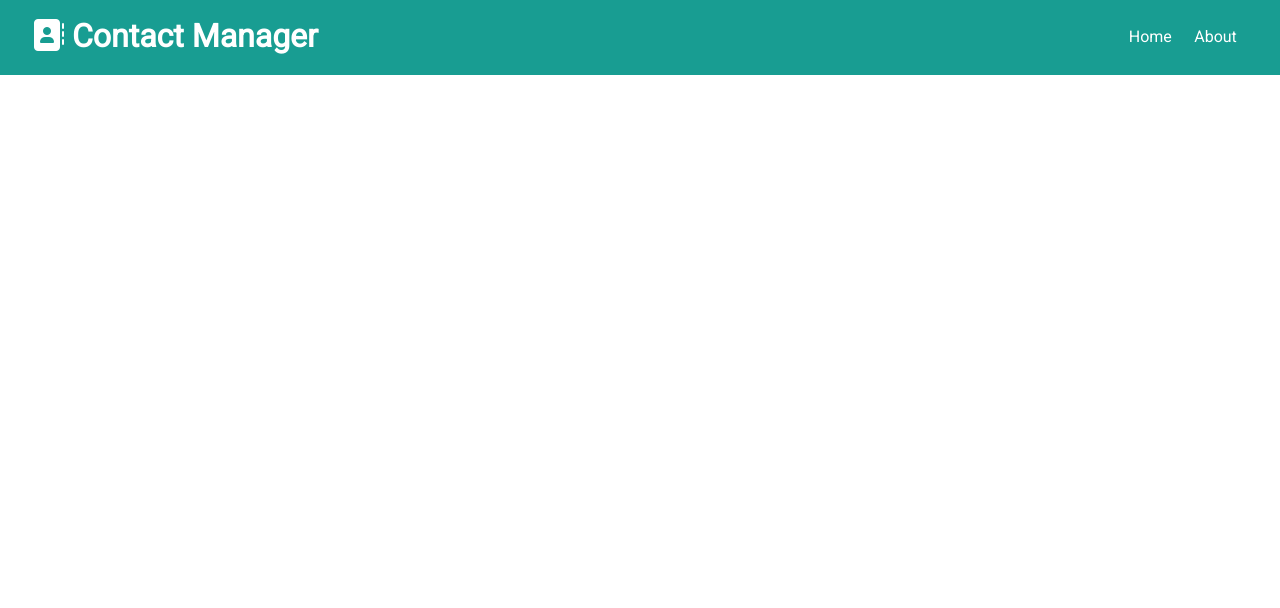
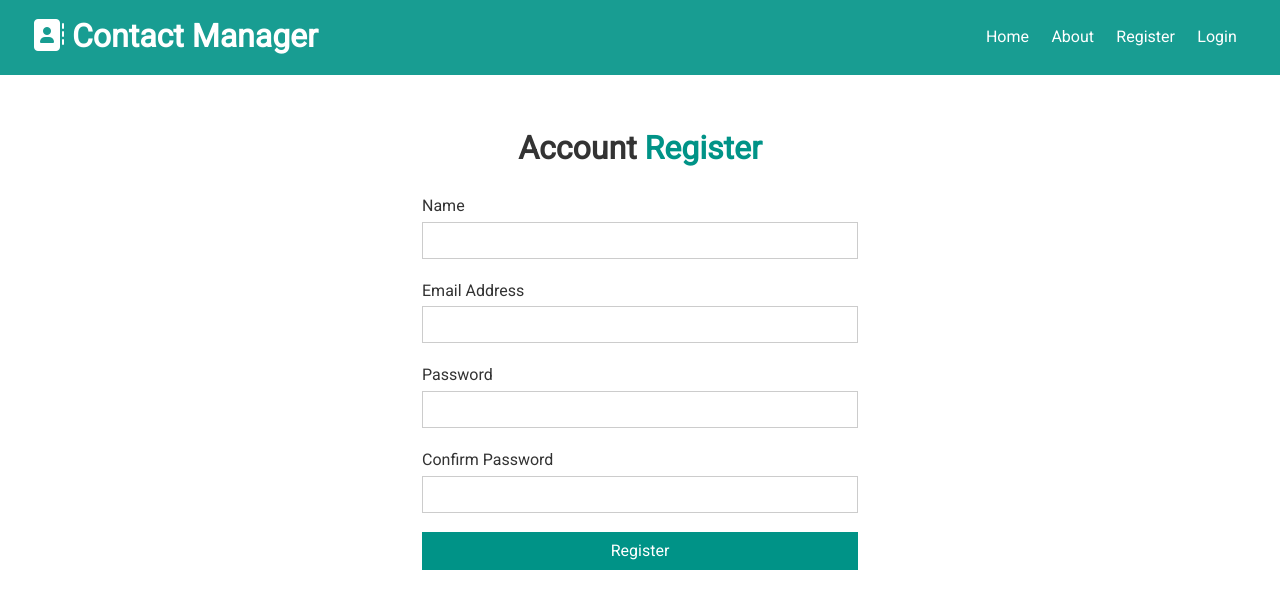
Before and after one commit to chinmayparab/contact-manager, a React (Create React App) app in the folder client/: page /register in a window 1280 px wide. Shown: the top 608 px of the page. Built offline with nearby package versions, Linux system fonts and the light colour scheme.

Commit message:
Login Register components plus Auth setup

```diff
--- a/client/src/App.js
+++ b/client/src/App.js
@@ -2,14 +2,19 @@
 import Navbar from "./components/layout/Navbar";
 import Home from "./components/pages/Home";
 import About from "./components/pages/About";
+import Register from "./components/auth/Register";
+import Login from "./components/auth/Login";
 
 import ContactState from "./context/contact/ContactState";
+import AuthState from "./context/auth/AuthState";
+
 import { BrowserRouter as Router, Route, Switch } from "react-router-dom";
 
 import "./App.css";
 
 const App = () => {
   return (
+    <AuthState>
       <ContactState>
         <Router>
           <Fragment>
@@ -18,11 +23,14 @@
               <Switch>
                 <Route exact path='/' component={Home} />
                 <Route exact path='/about' component={About} />
+                <Route exact path='/register' component={Register} />
+                <Route exact path='/login' component={Login} />
               </Switch>
             </div>
           </Fragment>
         </Router>
       </ContactState>
+    </AuthState>
   );
 };
 
--- /dev/null
+++ b/client/src/components/auth/Login.js
@@ -0,0 +1,54 @@
+import React, { useState } from "react";
+
+const Login = () => {
+  const [user, setUser] = useState({
+    email: "",
+    password: "",
+  });
+
+  const { email, password } = user;
+
+  const onChange = (e) =>
+    setUser({
+      ...user,
+      [e.target.name]: e.target.value,
+    });
+
+  const onSubmit = (e) => {
+    e.preventDefault();
+    console.log("login");
+  };
+
+  return (
+    <div className='form-container'>
+      <h1>
+        Account <span className='text-primary'>Login</span>
+      </h1>
+
+      <form onSubmit={onSubmit}>
+        <div className='form-group'>
+          <label htmlFor='email'>Email Address</label>
+          <input type='email' name='email' value={email} onChange={onChange} />
+        </div>
+
+        <div className='form-group'>
+          <label htmlFor='password'>Password</label>
+          <input
+            type='password'
+            name='password'
+            value={password}
+            onChange={onChange}
+          />
+        </div>
+
+        <input
+          type='submit'
+          value='Login'
+          className='btn btn-primary btn-block'
+        />
+      </form>
+    </div>
+  );
+};
+
+export default Login;
--- /dev/null
+++ b/client/src/components/auth/Register.js
@@ -0,0 +1,71 @@
+import React, { useState } from "react";
+
+const Register = () => {
+  const [user, setUser] = useState({
+    name: "",
+    email: "",
+    password: "",
+    password2: "",
+  });
+
+  const { name, email, password, password2 } = user;
+
+  const onChange = (e) =>
+    setUser({
+      ...user,
+      [e.target.name]: e.target.value,
+    });
+
+  const onSubmit = (e) => {
+    e.preventDefault();
+    console.log("object");
+  };
+
+  return (
+    <div className='form-container'>
+      <h1>
+        Account <span className='text-primary'>Register</span>
+      </h1>
+
+      <form onSubmit={onSubmit}>
+        <div className='form-group'>
+          <label htmlFor='name'>Name</label>
+          <input type='text' name='name' value={name} onChange={onChange} />
+        </div>
+
+        <div className='form-group'>
+          <label htmlFor='email'>Email Address</label>
+          <input type='email' name='email' value={email} onChange={onChange} />
+        </div>
+
+        <div className='form-group'>
+          <label htmlFor='password'>Password</label>
+          <input
+            type='password'
+            name='password'
+            value={password}
+            onChange={onChange}
+          />
+        </div>
+
+        <div className='form-group'>
+          <label htmlFor='password2'>Confirm Password</label>
+          <input
+            type='password'
+            name='password2'
+            value={password2}
+            onChange={onChange}
+          />
+        </div>
+
+        <input
+          type='submit'
+          value='Register'
+          className='btn btn-primary btn-block'
+        />
+      </form>
+    </div>
+  );
+};
+
+export default Register;
--- a/client/src/components/contacts/Contacts.js
+++ b/client/src/components/contacts/Contacts.js
@@ -1,4 +1,5 @@
 import React, { Fragment, useContext } from "react";
+import { CSSTransition, TransitionGroup } from "react-transition-group";
 import ContactItem from "./ContactItem";
 import ContactContext from "../../context/contact/contactContext";
 
@@ -13,13 +14,19 @@
 
   return (
     <Fragment>
-      {filtered !== null
-        ? filtered.map((contact) => (
-            <ContactItem key={contact.id} contact={contact} />
-          ))
-        : contacts.map((contact) => (
-            <ContactItem key={contact.id} contact={contact} />
-          ))}
+      <TransitionGroup>
+        {filtered !== null
+          ? filtered.map((contact) => (
+              <CSSTransition key={contact.id} timeout={500} classNames='item'>
+                <ContactItem contact={contact} />
+              </CSSTransition>
+            ))
+          : contacts.map((contact) => (
+              <CSSTransition key={contact.id} timeout={500} classNames='item'>
+                <ContactItem contact={contact} />
+              </CSSTransition>
+            ))}
+      </TransitionGroup>
     </Fragment>
   );
 };
--- a/client/src/components/layout/Navbar.js
+++ b/client/src/components/layout/Navbar.js
@@ -16,6 +16,12 @@
         <li>
           <Link to='/about'>About</Link>
         </li>
+        <li>
+          <Link to='/register'>Register</Link>
+        </li>
+        <li>
+          <Link to='/login'>Login</Link>
+        </li>
       </ul>
     </div>
   );
--- /dev/null
+++ b/client/src/context/auth/AuthState.js
@@ -0,0 +1,52 @@
+import React, { useReducer } from "react";
+
+import AuthContext from "./authContext";
+import authReducer from "./authReducer";
+import {
+  REGISTER_SUCCESS,
+  REGISTER_FAIL,
+  USER_LOADED,
+  AUTH_ERROR,
+  LOGIN_SUCCESS,
+  LOGIN_FAIL,
+  LOGOUT,
+  CLEAR_ERRORS,
+} from "../types";
+
+const AuthState = (props) => {
+  const initialState = {
+    token: localStorage.getItem("token"),
+    isAuthenticated: null,
+    loading: true,
+    user: null,
+    error: null,
+  };
+
+  const [state, dispatch] = useReducer(authReducer, initialState);
+
+  // Load userr
+
+  // Register User
+
+  // Login
+
+  // Logout
+
+  // Clear errrors
+
+  return (
+    <AuthContext.Provider
+      value={{
+        token: state.token,
+        isAuthenticated: state.isAuthenticated,
+        loading: state.loading,
+        user: state.user,
+        error: state.error,
+      }}
+    >
+      {props.children}
+    </AuthContext.Provider>
+  );
+};
+
+export default AuthState;
--- /dev/null
+++ b/client/src/context/auth/authContext.js
@@ -0,0 +1,5 @@
+import { createContext } from "react";
+
+const authContext = createContext();
+
+export default authContext;
```
Also changed, not shown: client/src/context/auth/authReducer.js (added). Lines whose indentation alone changed are shown as unchanged.
